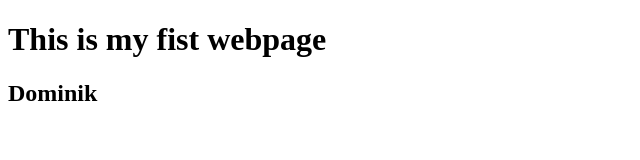
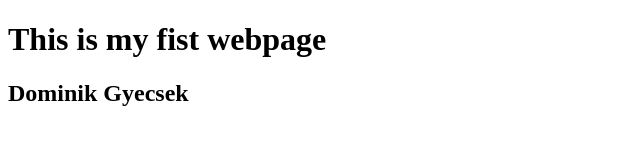
Before and after one commit to dominikgyecsek/CM1016, a plain HTML site: page index.html in a window 1280 px wide. Shown: the whole page, without its empty margins (0-640 px from the left). Drawn offline with Linux system fonts and the light colour scheme.

Commit message:
Name change

```diff
--- a/index.html
+++ b/index.html
@@ -7,6 +7,6 @@
 <body>
 
     <h1>This is my fist webpage</h1>
-    <h2>Dominik</h2>
+    <h2>Dominik Gyecsek</h2>
 </body>
 </html>
```
